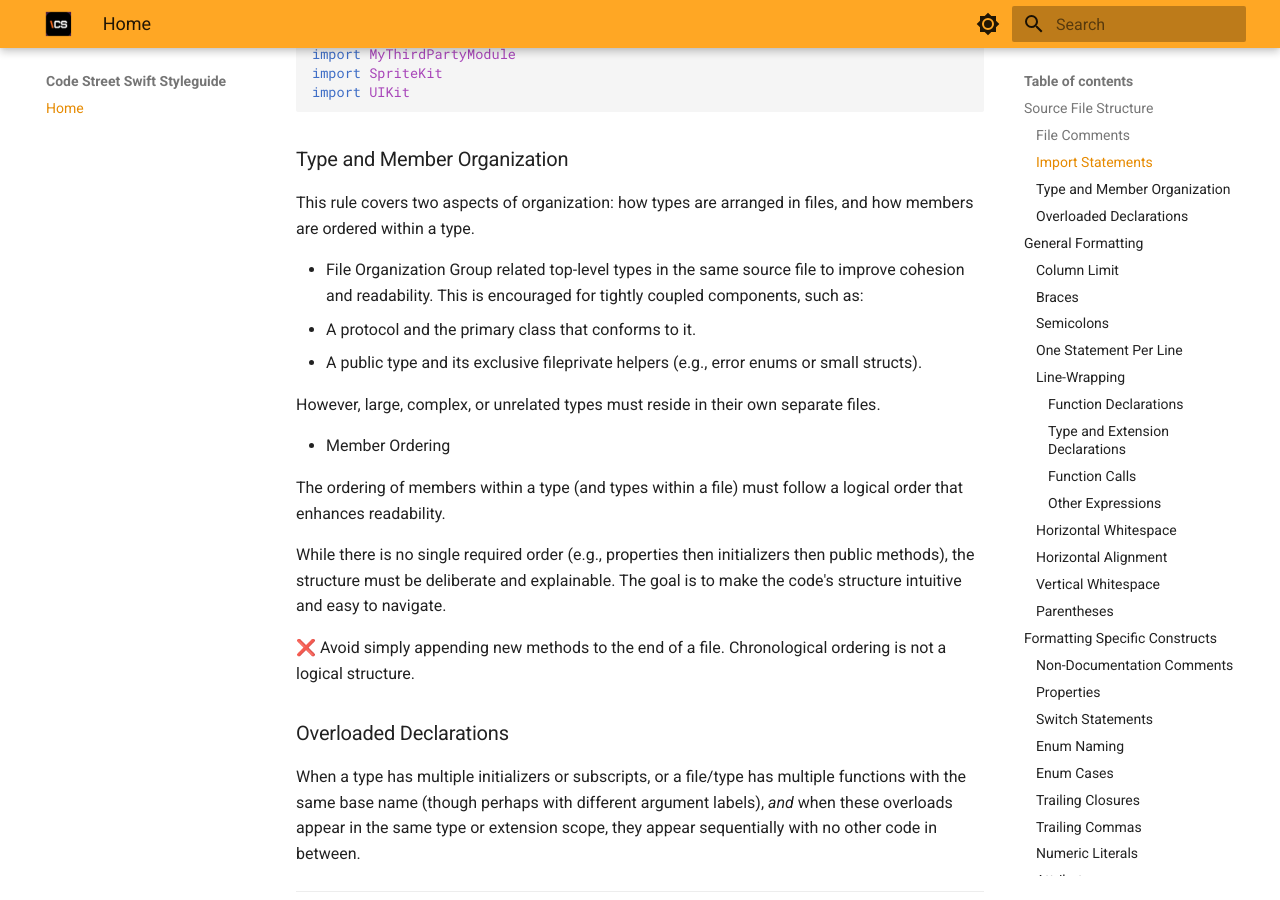
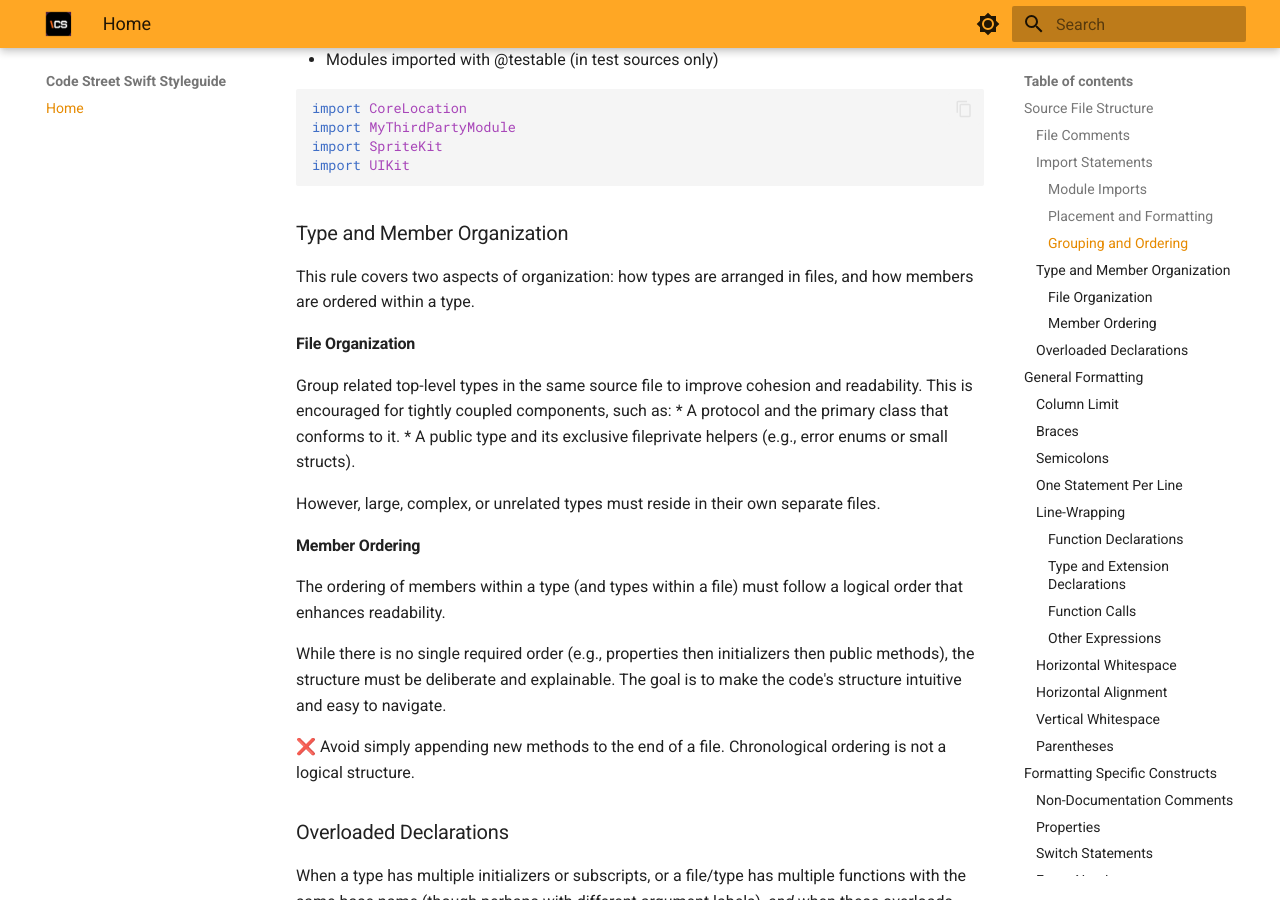
Before and after one commit to Lamass566/styleguide, an MkDocs documentation site: the page built from docs/index.md, in a window 1280 px wide and 900 px high, scrolled down 973 px. Built offline with MkDocs 1.6.1 and Material for MkDocs 9.7.7, drawn with Linux system fonts in a browser that asks for light colours.

Commit message:
Update index.md

```diff
--- a/docs/index.md
+++ b/docs/index.md
@@ -7,15 +7,15 @@
 ### Import Statements
 A source file imports exactly the top-level modules that it needs—nothing more and nothing less. Do not rely on transitive imports (e.g., that UIKit also imports Foundation).
 
-*Module Imports*
+#### Module Imports
 Imports of whole modules are required over imports of individual declarations or submodules.
 * *Exception (Individual Declarations):* Importing individual declarations is permitted only when importing the whole module would pollute the global namespace (e.g., with C interfaces).
 * *Exception (Submodules):* Importing submodules is permitted only if the submodule provides functionality not available in the top-level module (e.g., UIKit.UIGestureRecognizerSubclass).
 
-*Placement and Formatting*
+#### Placement and Formatting
 Import statements are the first non-comment tokens in a source file. They are never line-wrapped.
 
-*Grouping and Ordering*
+#### Grouping and Ordering
 Imports are organized into the following groups, with each group separated by a single blank line. Within each group, imports are ordered lexicographically (alphabetically).
 
 * Module/submodule imports
@@ -33,14 +33,14 @@
 
 This rule covers two aspects of organization: how types are arranged in files, and how members are ordered within a type.
 
-* File Organization
+#### File Organization
 Group related top-level types in the same source file to improve cohesion and readability. This is encouraged for tightly coupled components, such as:
 * A protocol and the primary class that conforms to it.
 * A public type and its exclusive fileprivate helpers (e.g., error enums or small structs).
 
 However, large, complex, or unrelated types must reside in their own separate files.
 
-* Member Ordering
+#### Member Ordering
 
 The ordering of members within a type (and types within a file) must follow a logical order that enhances readability.
 
```
